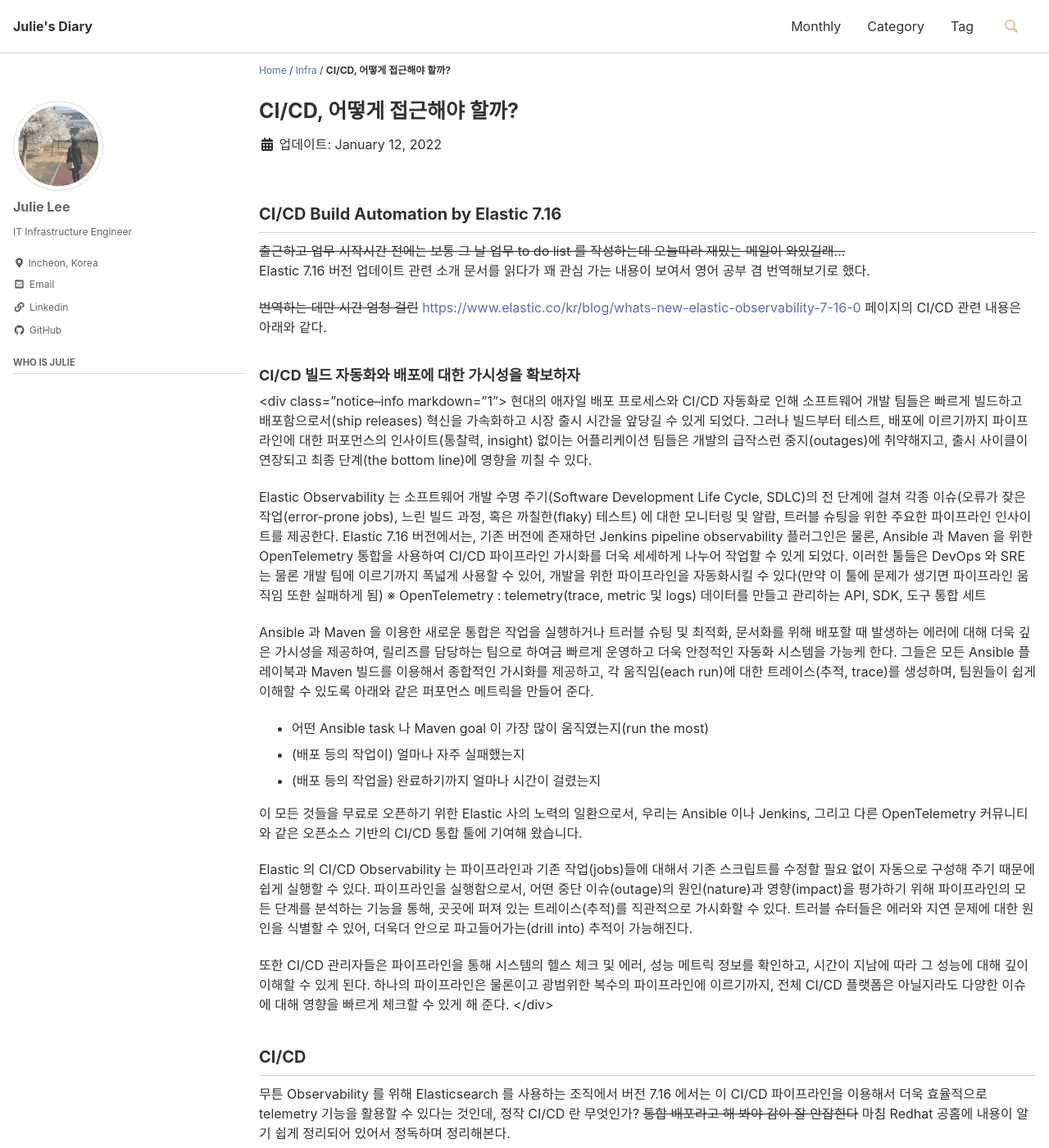
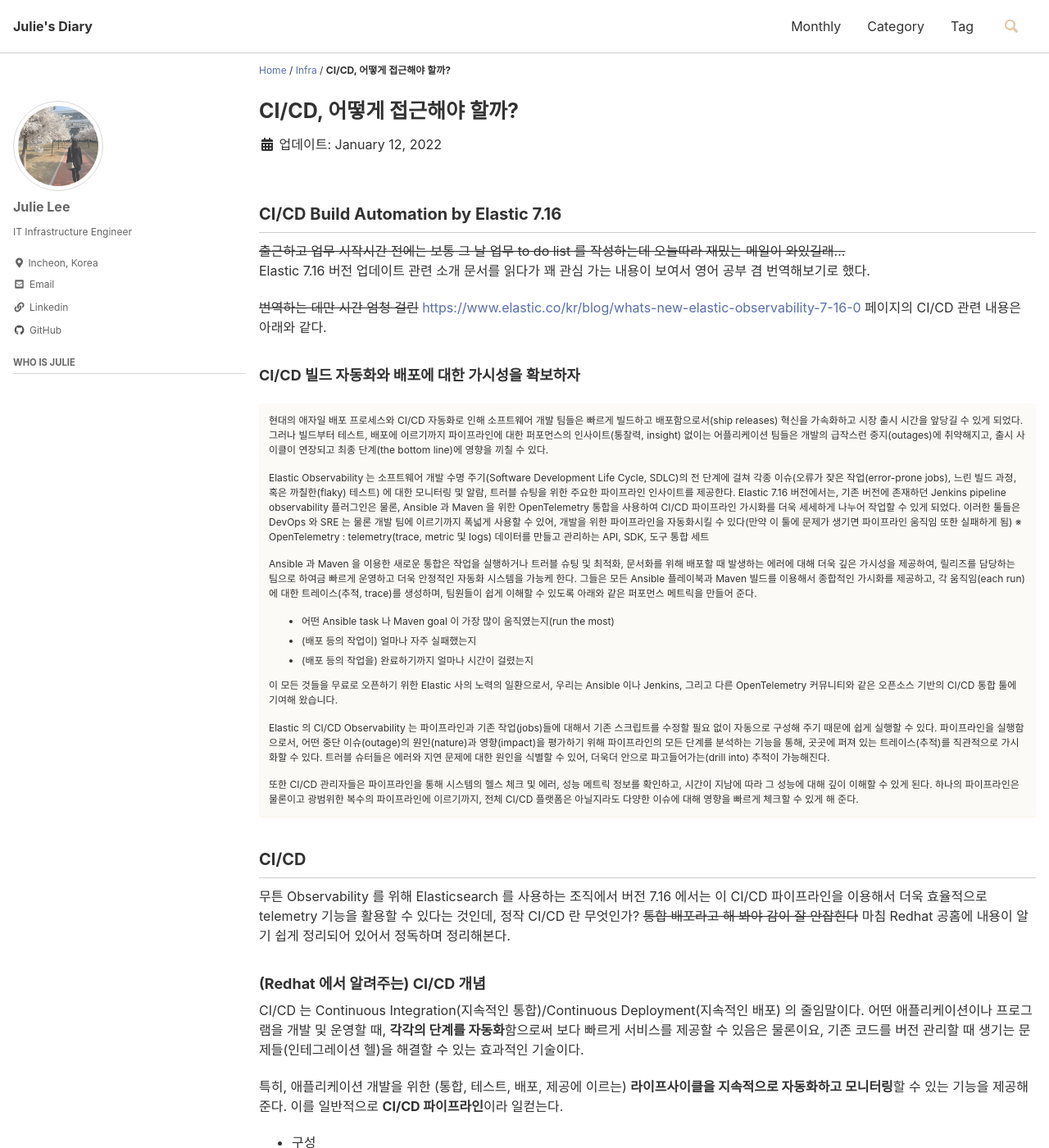
Before and after one commit to smilejulie0812/smilejulie0812.github.io, a Jekyll site: the page built from _posts/2022-01-12-ci-cd.md, in a window 1280 px wide and 1400 px high. Shown: the whole window at 82% size. Built offline with Jekyll 4.4.1, drawn with Linux system fonts in a browser that asks for light colours; cached includes are drawn as plain includes.

Commit message:
Update 2022-01-12-ci-cd.md

```diff
--- a/_posts/2022-01-12-ci-cd.md
+++ b/_posts/2022-01-12-ci-cd.md
@@ -17,7 +17,7 @@ Elastic 7.16 버전 업데이트 관련 소개 문서를 읽다가 꽤 관심
 ~~번역하는 데만 시간 엄청 걸린~~ [https://www.elastic.co/kr/blog/whats-new-elastic-observability-7-16-0](https://www.elastic.co/kr/blog/whats-new-elastic-observability-7-16-0) 페이지의 CI/CD 관련 내용은 아래와 같다.
 
 ### CI/CD 빌드 자동화와 배포에 대한 가시성을 확보하자
-<div class="notice--info markdown="1">
+<div class="notice--primary" markdown="1">
 현대의 애자일 배포 프로세스와 CI/CD 자동화로 인해 소프트웨어 개발 팀들은 빠르게 빌드하고 배포함으로서(ship releases) 혁신을 가속화하고 시장 출시 시간을 앞당길 수 있게 되었다.
 그러나 빌드부터 테스트, 배포에 이르기까지 파이프라인에 대한 퍼포먼스의 인사이트(통찰력, insight) 없이는 어플리케이션 팀들은 개발의 급작스런 중지(outages)에 취약해지고, 출시 사이클이 연장되고 최종 단계(the bottom line)에 영향을 끼칠 수 있다.
 
```
